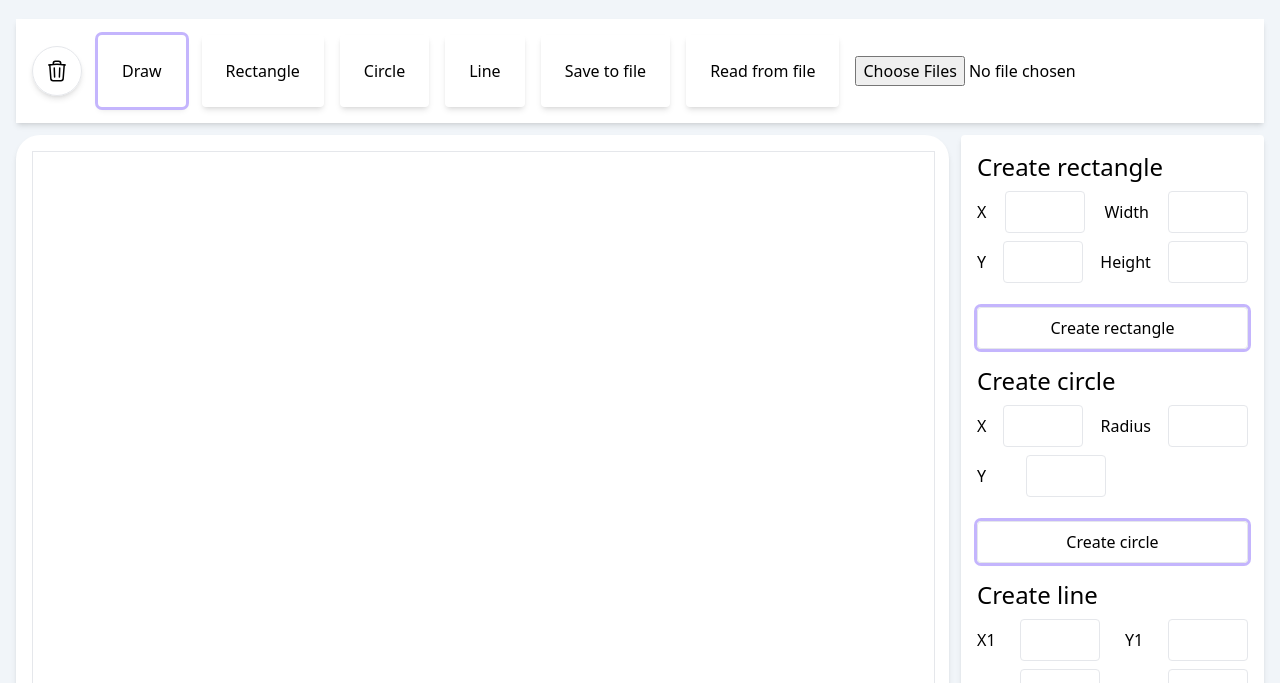
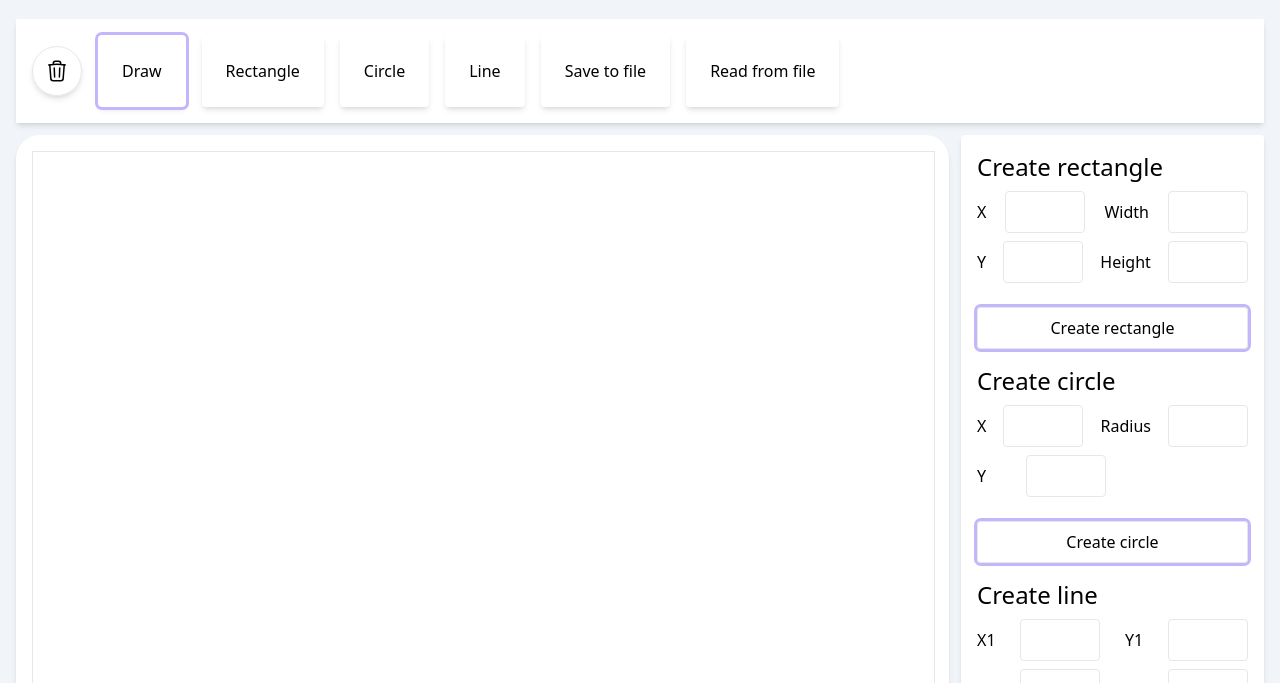
Before and after one commit to mateuszbialowas/paint-clone, a website: page src/index.html in a window 1280 px wide. Shown: the part 117-800 px from the top of the page. Drawn offline with Linux system fonts and the light colour scheme.

Commit message:
remove image input

```diff
--- a/src/index.html
+++ b/src/index.html
@@ -64,7 +64,6 @@
                 <div id="load_from_file" class="p-6 rounded shadow-md cursor-pointer">
                   Read from file
                 </div>
-                <input id="file_input" type="file" multiple />
               </div>
             </div>
             <div
```
